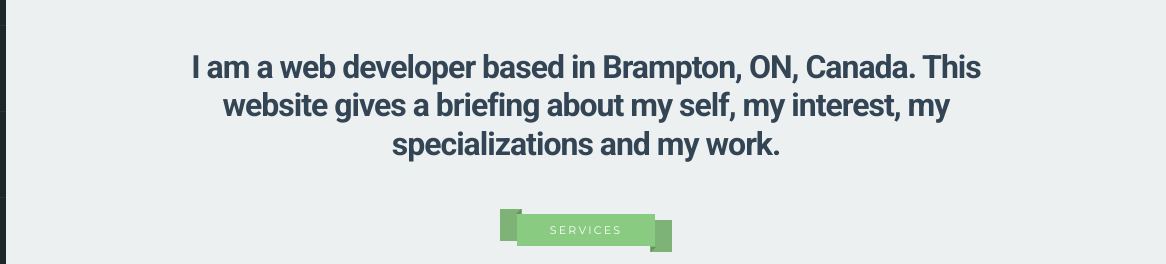
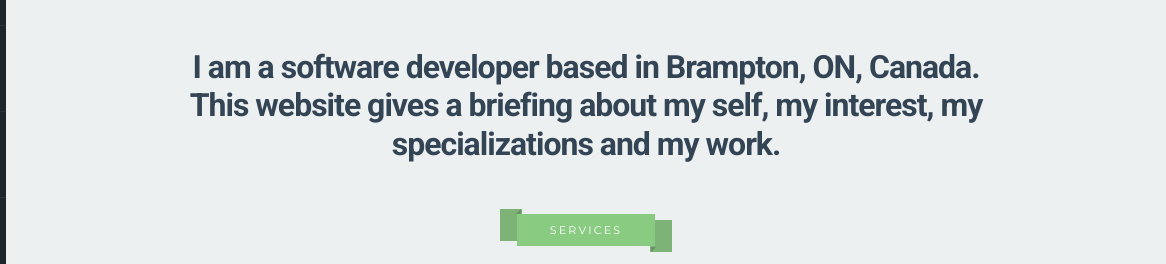
Before and after one commit to rajith19/portfolio, a plain HTML site: page index.html in a window 1280 px wide. Both pictures are taken after a click on the link "ABOUT ME". Shown: the part 226-490 px from the top of the page, 114-1280 px from the left. Drawn offline with Linux system fonts and the light colour scheme.

Commit message:
Update index.html

```diff
--- a/index.html
+++ b/index.html
@@ -151,7 +151,7 @@
                   </h1>
                   <!-- page-title -->
                   <blockquote>
-                     I am a web developer based in Brampton, ON, Canada. This website gives a briefing about my self, my interest, my specializations and my work.
+                     I am a software developer based in Brampton, ON, Canada. This website gives a briefing about my self, my interest, my specializations and my work.
                      <!-- <cite>Ethan Marcotte</cite> -->
                   </blockquote>
                   <!-- SERVICES -->
```
